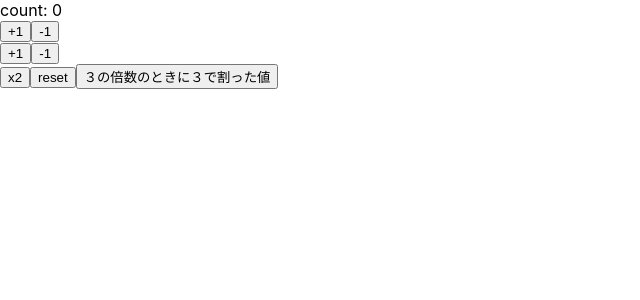
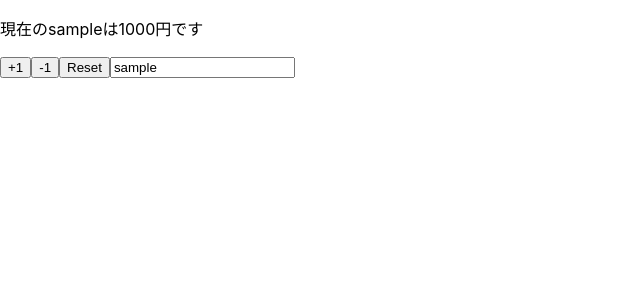
Before and after one commit to yirszk/my-react-hooks-practice, a React (Create React App) app: page / in a window 1280 px wide. Shown: the top 300 px of the page, without its empty margins (0-640 px from the left). Built offline with nearby package versions, Linux system fonts and the light colour scheme.

Commit message:
implement component using multiple states

```diff
--- a/src/App.js
+++ b/src/App.js
@@ -1,37 +1,31 @@
 import { useState } from 'react';
 import './App.css';
 
-const App = () => {
-  const [count, setCount] = useState(0);
+const App = (props) => {
+  const [name, setName] = useState(props.name);
+  const [price, setPrice] = useState(props.price);
 
-  const increment = () => setCount(count + 1);
-  const decrement = () => setCount(count - 1);
-
-  const increment2 = () => setCount((previousCount) => previousCount + 1);
-  const decrement2 = () => setCount((previousCount) => previousCount - 1);
-
-  const reset = () => setCount(0);
-  const double = () => setCount(count * 2);
-  const devide3 = () => setCount(count % 3 === 0 ? count / 3 : count);
+  const reset = () => {
+    setName(props.name);
+    setPrice(props.price);
+  }
 
   return (
     <>
-      <div>count: {count}</div>
-      <div>
-        <button onClick={increment}>+1</button>
-        <button onClick={decrement}>-1</button>
-      </div>
-      <div>
-        <button onClick={increment2}>+1</button>
-        <button onClick={decrement2}>-1</button>
-      </div>
-      <div>
-        <button onClick={double}>x2</button>
-        <button onClick={reset}>reset</button>
-        <button onClick={devide3}>３の倍数のときに３で割った値</button>
-      </div>
+      <p>
+        現在の{name}は{price}円です
+      </p>
+      <button onClick={() => setPrice(price + 1)}>+1</button>
+      <button onClick={() => setPrice(price - 1)}>-1</button>
+      <button onClick={reset}>Reset</button>
+      <input value={name} onChange={e => setName(e.target.value)}/>
     </>
   );
 };
 
+App.defaultProps = {
+  name: 'sample',
+  price: 1000,
+};
+
 export default App;
```
